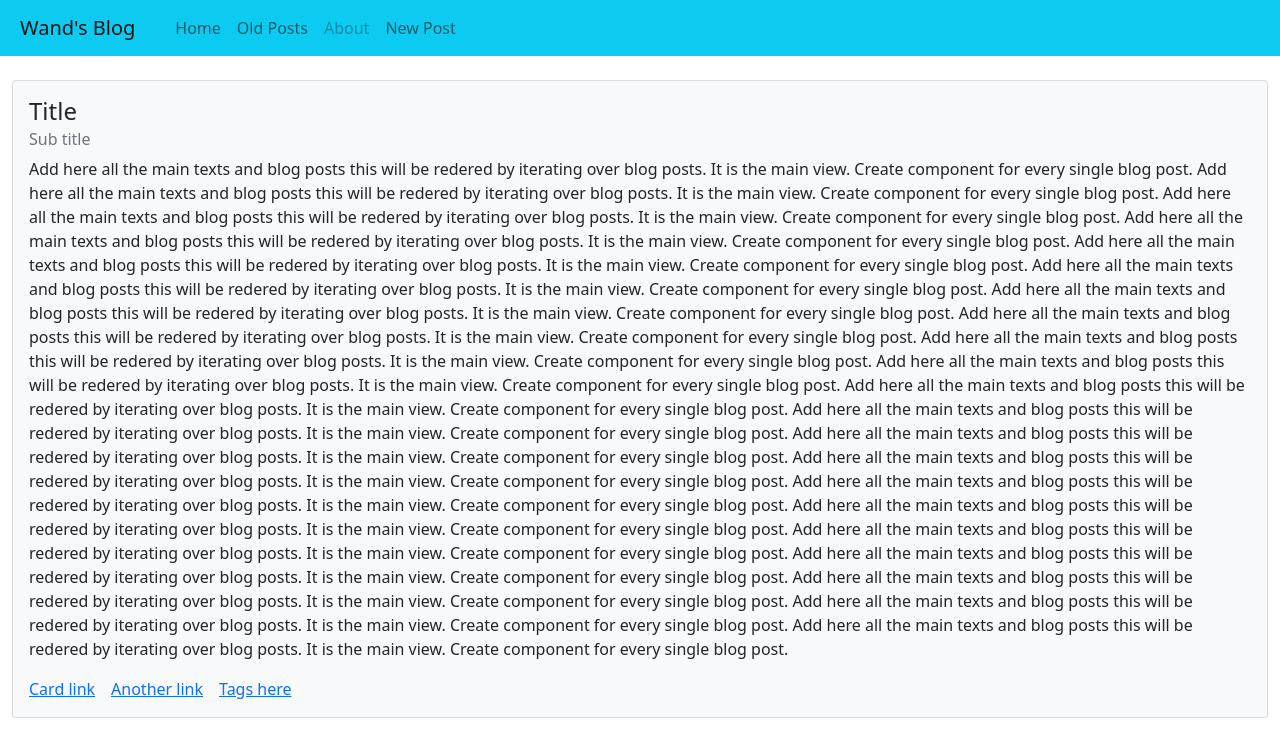
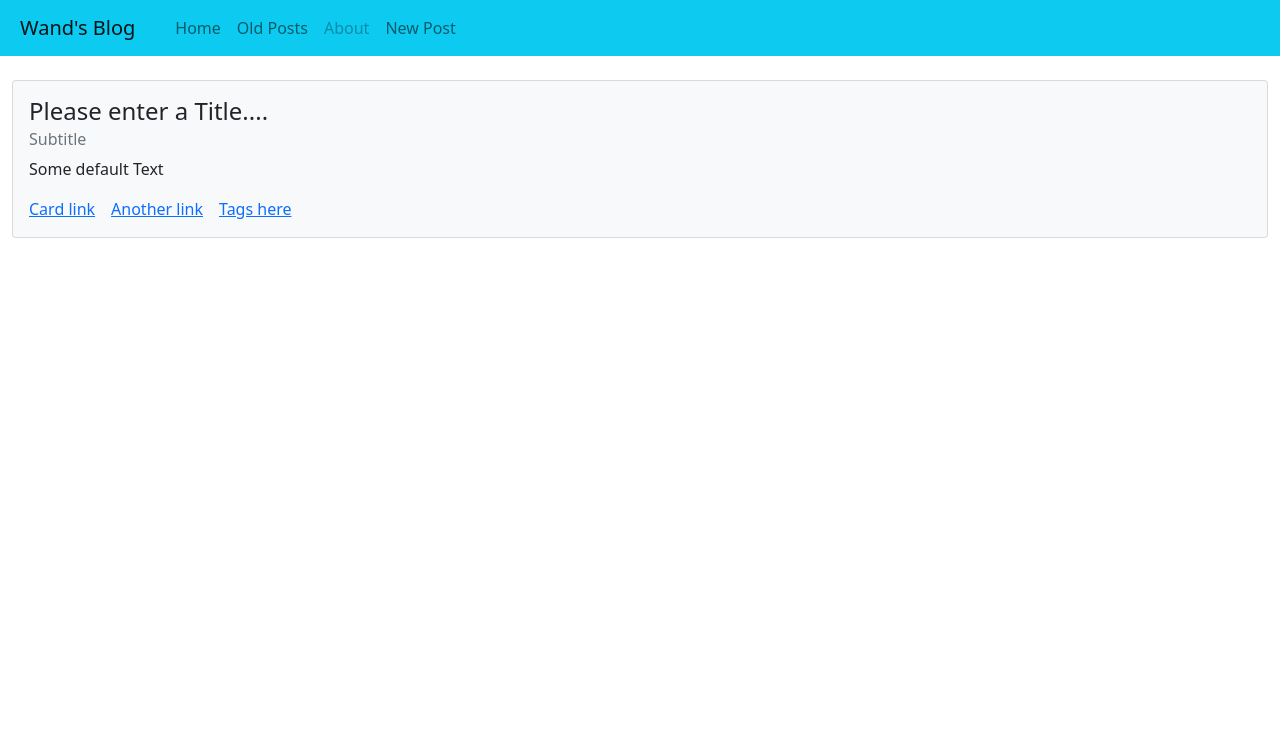
Before and after one commit to wandss/blog, a Vue app in the folder frontend/blog/: page /#/ in a window 1280 px wide. Shown: the top 756 px of the page. Built offline with nearby package versions, Linux system fonts and the light colour scheme.

Commit message:
update BlogPost, CreateEditPost and PostCreateEditView

```diff
--- a/frontend/blog/src/components/BlogPost.vue
+++ b/frontend/blog/src/components/BlogPost.vue
@@ -1,70 +1,18 @@
 <template>
 <div id="card">
-  <b-card title="Title" sub-title="Sub title" bg-variant="light">
-    <b-card-text >
-      Add here all the main texts and blog posts this will be redered
-      by iterating over blog posts. It is the main view.
-      Create component for every single blog post.
-      Add here all the main texts and blog posts this will be redered
-      by iterating over blog posts. It is the main view.
-      Create component for every single blog post.
-      Add here all the main texts and blog posts this will be redered
-      by iterating over blog posts. It is the main view.
-      Create component for every single blog post.
-      Add here all the main texts and blog posts this will be redered
-      by iterating over blog posts. It is the main view.
-      Create component for every single blog post.
-      Add here all the main texts and blog posts this will be redered
-      by iterating over blog posts. It is the main view.
-      Create component for every single blog post.
-      Add here all the main texts and blog posts this will be redered
-      by iterating over blog posts. It is the main view.
-      Create component for every single blog post.
-      Add here all the main texts and blog posts this will be redered
-      by iterating over blog posts. It is the main view.
-      Create component for every single blog post.
-      Add here all the main texts and blog posts this will be redered
-      by iterating over blog posts. It is the main view.
-      Create component for every single blog post.
-      Add here all the main texts and blog posts this will be redered
-      by iterating over blog posts. It is the main view.
-      Create component for every single blog post.
-      Add here all the main texts and blog posts this will be redered
-      by iterating over blog posts. It is the main view.
-      Create component for every single blog post.
-      Add here all the main texts and blog posts this will be redered
-      by iterating over blog posts. It is the main view.
-      Create component for every single blog post.
-      Add here all the main texts and blog posts this will be redered
-      by iterating over blog posts. It is the main view.
-      Create component for every single blog post.
-      Add here all the main texts and blog posts this will be redered
-      by iterating over blog posts. It is the main view.
-      Create component for every single blog post.
-      Add here all the main texts and blog posts this will be redered
-      by iterating over blog posts. It is the main view.
-      Create component for every single blog post.
-      Add here all the main texts and blog posts this will be redered
-      by iterating over blog posts. It is the main view.
-      Create component for every single blog post.
-      Add here all the main texts and blog posts this will be redered
-      by iterating over blog posts. It is the main view.
-      Create component for every single blog post.
-      Add here all the main texts and blog posts this will be redered
-      by iterating over blog posts. It is the main view.
-      Create component for every single blog post.
-      Add here all the main texts and blog posts this will be redered
-      by iterating over blog posts. It is the main view.
-      Create component for every single blog post.
-      Add here all the main texts and blog posts this will be redered
-      by iterating over blog posts. It is the main view.
-      Create component for every single blog post.
-      Add here all the main texts and blog posts this will be redered
-      by iterating over blog posts. It is the main view.
-      Create component for every single blog post.
-      Add here all the main texts and blog posts this will be redered
-      by iterating over blog posts. It is the main view.
-      Create component for every single blog post.
+  <b-card bg-variant="light" v-if="html">
+    <b-card-text v-html="content">
+      {{ content }}
+    </b-card-text>
+    </b-card-text>
+    <a href="#" class="card-link">Card link</a>
+    <b-link href="#" class="card-link">Another link</b-link>
+    <b-link href="#" class="card-link">Tags here</b-link>
+  </b-card>
+  <b-card :title="title" :sub-title="subtitle" bg-variant="light" v-else >
+    <b-card-text>
+      {{ content }}
+    </b-card-text>
     </b-card-text>
     <a href="#" class="card-link">Card link</a>
     <b-link href="#" class="card-link">Another link</b-link>
@@ -78,9 +26,27 @@ export default {
   name: 'BlogPost',
   data(){
     return {
-      markdowntest: "# Some text",
+      sample: "Add here all the main texts and blog posts this will be redered by iterating over blog posts. It is the main view.",
     };
   },
+  props: {
+    content: {
+      default: "Some default Text",
+      type: String
+    },
+    html: {
+      default: false,
+      type: Boolean,
+    },
+    title: {
+      type: String,
+      default: "Please enter a Title...."
+    },
+    subtitle: {
+      type: String,
+      default: "Subtitle"
+    },
+  }
 }
 </script>
 <style scoped>
--- a/frontend/blog/src/components/CreateEditPost.vue
+++ b/frontend/blog/src/components/CreateEditPost.vue
@@ -1,25 +1,27 @@
 <template>
   <b-row>
-    <b-col>
+    <b-col cols="5">
       <b-form-textarea
         id="textarea"
         v-model="blogPost"
-        placeholder="Use Markdown"
+        placeholder="Use Markdown..."
         rows="3"
         max-rows="6"
       >
       </b-form-textarea>
     </b-col>
     <b-col>
-      <div  v-html="textPreview"></div>
+      <BlogPost :content="textPreview" :html="true"/>
     </b-col>
   </b-row>
 </template>
 <script>
-import { marked } from 'marked';
+import { marked } from 'marked'
+import BlogPost from '@/components/BlogPost'
 
 export default {
   name: 'CreateEditPost',
+  components: {BlogPost},
   data() {
     return {
       blogPost: '',
--- a/frontend/blog/src/views/PostCreateEditView.vue
+++ b/frontend/blog/src/views/PostCreateEditView.vue
@@ -1,8 +1,8 @@
 <template>
   <div>
     <CreateEditPost />
+    <b-button variant="outline-primary">Save</b-button>
   </div>
-
 </template>
 <script>
 import CreateEditPost from '@/components/CreateEditPost'
```
